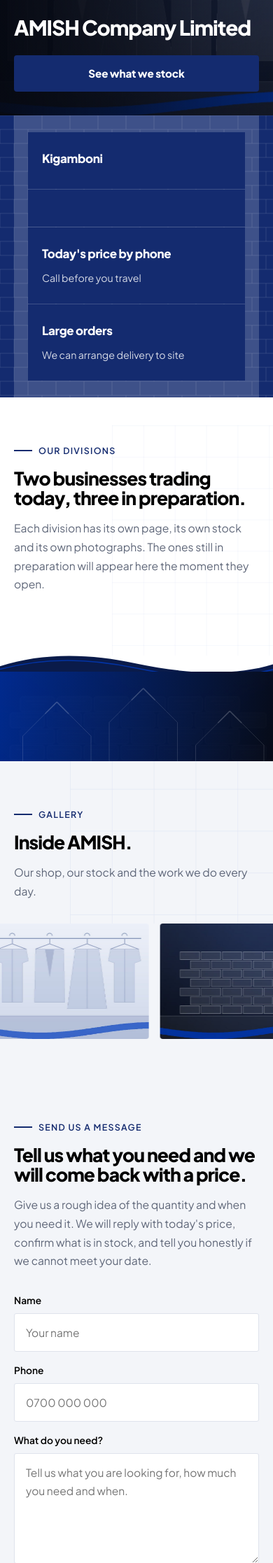
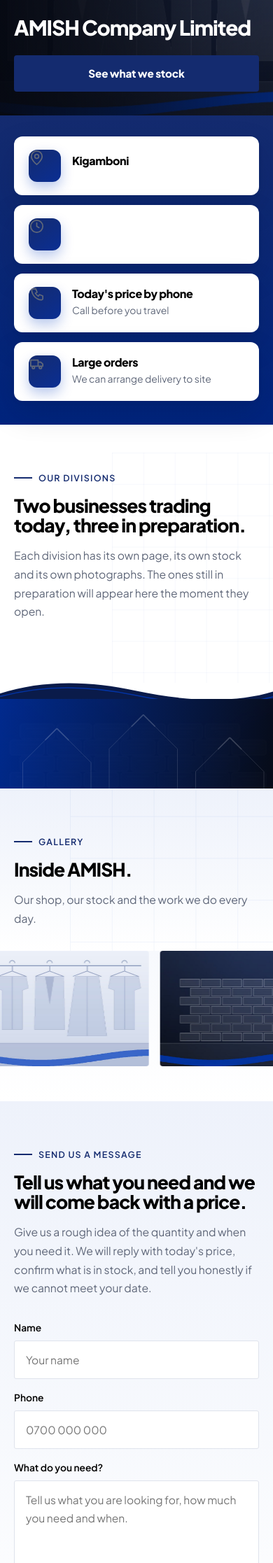
Before and after one commit to Barackwilliam/amish, a Django app: page / in a window 390 px wide. Shown: the part 84-2318 px from the top of the page at 70% size. Run offline with Django 5.2, Linux system fonts and the light colour scheme; data comes from the database, SQL or seed files in the repository; data that the repository does not hold is empty.

Commit message:
static website

```diff
--- a/static/css/site.css
+++ b/static/css/site.css
@@ -78,11 +78,8 @@ h1,h2,h3{line-height:1.06;letter-spacing:-.035em;font-weight:800}
 .rev.in{opacity:1;transform:none}
 .rev.d1{transition-delay:.08s}.rev.d2{transition-delay:.16s}.rev.d3{transition-delay:.24s}
 
-.trust{background:var(--blue);color:#fff;position:relative;overflow:hidden}
-.trust .wrap{display:grid;grid-template-columns:repeat(4,1fr);gap:1px;background:rgba(255,255,255,.18)}
-.trust div{background:var(--blue);padding:30px 26px}
-.trust b{display:block;font-weight:800;font-size:1.06rem;letter-spacing:-.02em;margin-bottom:5px}
-.trust span{font-size:.89rem;opacity:.82;line-height:1.5}
+/* Ukanda wa uhakikisho umeandikwa upya chini kama kadi (.tcard) */
+.trust{position:relative;overflow:visible}
 
 .panels{display:grid;grid-template-columns:1fr 1fr;gap:22px}
 .panel{position:relative;min-height:480px;overflow:hidden;border-radius:4px;display:flex;align-items:flex-end;color:#fff}
@@ -170,10 +167,9 @@ h1,h2,h3{line-height:1.06;letter-spacing:-.035em;font-weight:800}
 @media (max-width:1024px){
   .bar .tel{display:none}
   .hero .art{opacity:.18;right:-170px}
-  .trust .wrap,.why,.panels,.soonrow,.vals,.products,.team,.quotes,
+.why,.panels,.soonrow,.vals,.products,.team,.quotes,
   .band .wrap,.split,.detail,.foot .grid,.figures .wrap{grid-template-columns:1fr}
   .why{gap:14px}
-  .trust .wrap{gap:1px}
   .form__row{grid-template-columns:1fr}
 }
 @media(prefers-reduced-motion:reduce){*{animation:none!important;transition:none!important}.rev{opacity:1;transform:none}.txt>*{opacity:1;transform:none}.sl:first-child{opacity:1}}
@@ -303,7 +299,7 @@ h1,h2,h3{line-height:1.06;letter-spacing:-.035em;font-weight:800}
   .head p{font-size:.98rem}
   .card{flex:0 0 78vw}
   .wcard{padding:26px 24px}
-  .trust div{padding:24px 20px}
+
   .band{padding:64px 0}
   .marq figure{width:230px;height:165px}
 }
@@ -313,7 +309,6 @@ h1,h2,h3{line-height:1.06;letter-spacing:-.035em;font-weight:800}
    maandishi maneno mawili kwa mstari. Chini ya 760px kila gridi
    inakuwa safu moja. */
 @media (max-width:1024px){
-  .trust .wrap,
   .why,
   .panels,
   .soonrow,
@@ -331,7 +326,6 @@ h1,h2,h3{line-height:1.06;letter-spacing:-.035em;font-weight:800}
   .grid-photos{grid-template-columns:1fr 1fr;gap:10px}
   .detail__thumbs{grid-template-columns:repeat(4,1fr)}
 
-  .trust .wrap{gap:1px}
   .why{gap:14px}
   .wcard{padding:24px 22px}
   .wcard .n{margin-bottom:10px}
@@ -360,7 +354,7 @@ img,svg,iframe,video{max-width:100%}
    ================================================================== */
 
 /* ---------- Kasi: sehemu za chini hazichorwi hadi zikaribie ---------- */
-.sec,.band,.marq,.figures,.trust{content-visibility:auto;contain-intrinsic-size:auto 700px}
+.sec,.band,.marq,.figures{content-visibility:auto;contain-intrinsic-size:auto 700px}
 .foot{content-visibility:auto;contain-intrinsic-size:auto 640px}
 img{background:var(--paper)}
 
@@ -460,3 +454,68 @@ main{animation:pageIn .5s var(--ease) both}
   main{animation:none}
   .panel:hover,.card:hover,.wcard:hover,.btn:hover{transform:none}
 }
+
+/* ---------- Sections za paper: gradient nyepesi ya blue ----------
+   Badala ya kijivu kilichoganda, kina kidogo kinachotoka kwenye blue
+   ya kampuni. Nyeupe chini ili section inayofuata ianze safi. */
+.sec.paper{background:linear-gradient(180deg,#EEF2FB 0%,#F7F9FD 58%,#FFFFFF 100%)}
+.marq{background:linear-gradient(180deg,#F7F9FD 0%,#FFFFFF 100%)!important}
+
+/* Kadi ziendelee kuonekana juu ya gradient */
+.sec.paper .card,
+.sec.paper .soon,
+.sec.paper .wcard{background:#fff;box-shadow:0 1px 3px rgba(10,27,74,.05)}
+.sec.paper .arrows button{background:#fff}
+
+/* ================= Ukanda wa uhakikisho: kadi zinazoelea ================= */
+.trust{background:transparent!important;position:relative;z-index:6;padding:0;overflow:visible}
+.trust::before{content:"";position:absolute;left:0;right:0;top:0;height:52%;
+  background:linear-gradient(180deg,var(--blue) 0%,#002C96 100%);z-index:-1}
+.trust .wrap{display:grid!important;grid-template-columns:repeat(4,1fr);gap:18px!important;
+  background:none!important;padding:0 0 clamp(40px,5vw,64px)}
+.tcard{background:#fff;border-radius:14px;padding:28px 24px 26px;
+  border:1px solid rgba(255,255,255,.7);
+  box-shadow:0 18px 44px rgba(6,16,50,.16),0 2px 6px rgba(6,16,50,.06);
+  transition:transform .35s var(--ease),box-shadow .35s var(--ease)}
+.tcard:hover{transform:translateY(-6px);box-shadow:0 26px 60px rgba(6,16,50,.22)}
+.tcard__ico{display:grid;place-items:center;width:46px;height:46px;border-radius:12px;
+  background:linear-gradient(145deg,#EEF2FB,#DCE5F8);color:var(--blue);margin-bottom:16px}
+.tcard__ico svg{width:23px;height:23px}
+.tcard b{display:block;font-weight:800;font-size:1.06rem;letter-spacing:-.025em;
+  color:var(--ink);margin-bottom:5px;line-height:1.25}
+.tcard span{display:block;font-size:.9rem;line-height:1.55;color:var(--mute)}
+
+/* Kadi zinaingiliana na hero kwenye kompyuta */
+@media (min-width:1025px){
+  .trust{margin-top:-64px}
+  .trust::before{top:64px;height:calc(52% - 64px)}
+}
+
+@media (max-width:1024px){
+  .trust .wrap{grid-template-columns:1fr!important;gap:14px!important;
+    padding-top:30px;padding-bottom:34px}
+  .trust::before{height:100%}
+  .tcard{display:grid;grid-template-columns:46px 1fr;column-gap:16px;
+    align-items:center;padding:18px 20px;border-radius:12px}
+  .tcard__ico{grid-row:span 2;margin-bottom:0;align-self:center}
+  .tcard b{margin-bottom:2px;font-size:1rem}
+  .tcard span{font-size:.87rem}
+}
+
+/* Link ya JamiiTek kwenye footer */
+.credit{display:inline!important;padding:0!important;color:#B9C2D6;
+  border-bottom:1px solid rgba(255,255,255,.28);transition:color .25s,border-color .25s}
+.credit:hover{color:#fff;border-bottom-color:#fff;transform:none!important}
+
+/* ---------- Kadi za uhakikisho: umaliziaji ---------- */
+.trust::before{background:linear-gradient(180deg,var(--blue) 0%,#00247E 100%)}
+.tcard{position:relative;overflow:hidden;background:#fff}
+.tcard::before{content:"";position:absolute;left:0;right:0;top:0;height:3px;
+  background:linear-gradient(90deg,var(--blue),#5C7DF0);transform:scaleX(0);
+  transform-origin:left;transition:transform .45s var(--ease)}
+.tcard:hover::before{transform:scaleX(1)}
+.tcard__ico{background:linear-gradient(145deg,var(--blue),#0A2E93);color:#fff;
+  box-shadow:0 8px 18px rgba(0,58,188,.28);transition:transform .4s var(--ease)}
+.tcard:hover .tcard__ico{transform:translateY(-2px) rotate(-4deg)}
+.tcard b{color:var(--ink)}
+.tcard span{color:var(--mute)}
--- a/templates/pages/home.html
+++ b/templates/pages/home.html
@@ -54,12 +54,46 @@
 </section>
 
 <section class="trust">
-  <svg class="bgart" style="inset:0;width:100%;height:100%" preserveAspectRatio="none" aria-hidden="true"><rect width="100%" height="100%" fill="url(#brick)" opacity=".5"/></svg>
   <div class="wrap">
-    <div><b>{{ contact.ward }}</b><span>{{ contact.street }}</span></div>
-    <div><b>{{ hours|open_days }}</b><span>{{ hours|open_time }}</span></div>
-    <div><b>Today's price by phone</b><span>Call before you travel</span></div>
-    <div><b>Large orders</b><span>We can arrange delivery to site</span></div>
+    <div class="tcard rev">
+      <span class="tcard__ico">
+        <svg viewBox="0 0 24 24" fill="none" stroke="currentColor" stroke-width="1.8" stroke-linecap="round" stroke-linejoin="round" aria-hidden="true">
+          <path d="M20 10c0 6-8 12-8 12s-8-6-8-12a8 8 0 0 1 16 0Z"/><circle cx="12" cy="10" r="3"/>
+        </svg>
+      </span>
+      <b>{{ contact.ward }}</b>
+      <span>{{ contact.street }}</span>
+    </div>
+
+    <div class="tcard rev d1">
+      <span class="tcard__ico">
+        <svg viewBox="0 0 24 24" fill="none" stroke="currentColor" stroke-width="1.8" stroke-linecap="round" stroke-linejoin="round" aria-hidden="true">
+          <circle cx="12" cy="12" r="9"/><path d="M12 7v5l3.5 2"/>
+        </svg>
+      </span>
+      <b>{{ hours|open_days }}</b>
+      <span>{{ hours|open_time }}</span>
+    </div>
+
+    <div class="tcard rev d2">
+      <span class="tcard__ico">
+        <svg viewBox="0 0 24 24" fill="none" stroke="currentColor" stroke-width="1.8" stroke-linecap="round" stroke-linejoin="round" aria-hidden="true">
+          <path d="M6.5 3h4l2 5-2.5 1.5a12 12 0 0 0 4.5 4.5L16 11.5l5 2v4a2 2 0 0 1-2.2 2A16 16 0 0 1 4.5 5.2 2 2 0 0 1 6.5 3Z"/>
+        </svg>
+      </span>
+      <b>Today's price by phone</b>
+      <span>Call before you travel</span>
+    </div>
+
+    <div class="tcard rev d3">
+      <span class="tcard__ico">
+        <svg viewBox="0 0 24 24" fill="none" stroke="currentColor" stroke-width="1.8" stroke-linecap="round" stroke-linejoin="round" aria-hidden="true">
+          <path d="M3 7h11v9H3zM14 10h4l3 3v3h-7z"/><circle cx="7" cy="18" r="1.8"/><circle cx="17.5" cy="18" r="1.8"/>
+        </svg>
+      </span>
+      <b>Large orders</b>
+      <span>We can arrange delivery to site</span>
+    </div>
   </div>
 </section>
 
--- a/templates/partials/footer.html
+++ b/templates/partials/footer.html
@@ -44,7 +44,7 @@
     </div>
     <div class="base">
       <span>&copy; {% now "Y" %} {{ settings_obj.company_name }}</span>
-      <span>Built by JamiiTek Digital Agency</span>
+      <span>Built by <a class="credit" href="https://jamiitek.com" target="_blank" rel="noopener">JamiiTek Digital Agency</a></span>
     </div>
   </div>
 </footer>
```
Also changed, not shown: static/img/defaults/logo.jpg (added), 3 other files.
